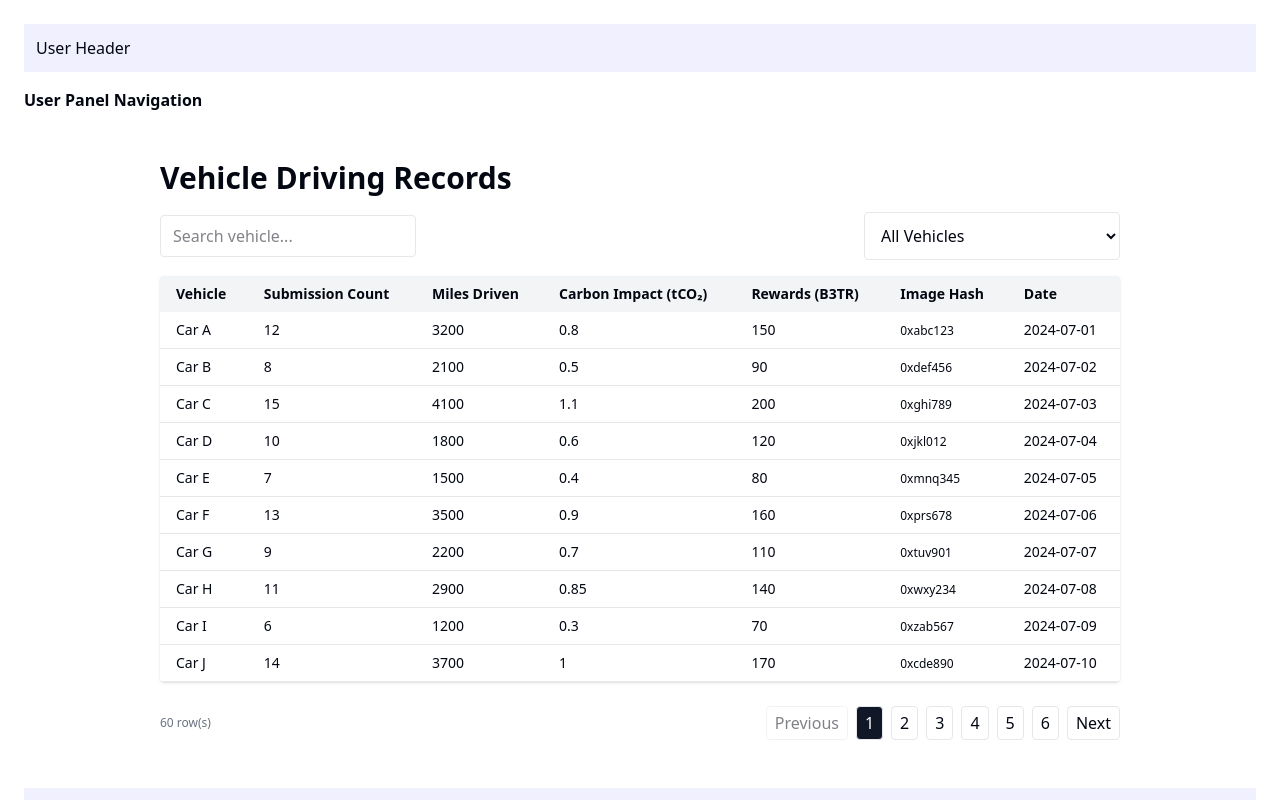
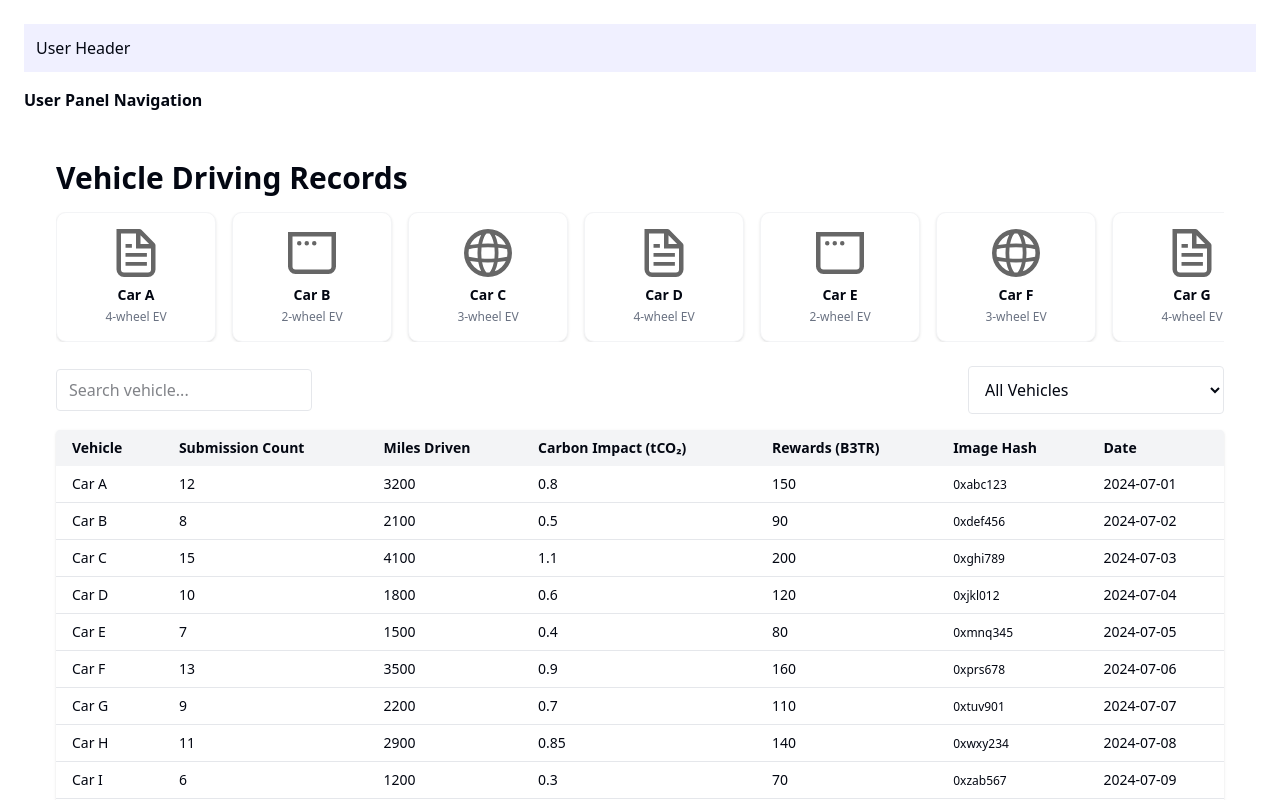
Before and after one commit to DattatrayPatil-Alchemytech/byteme-ai-frontend, a Next.js app: page /history in a window 1280 px wide. Shown: the top 800 px of the page. Built offline with nearby package versions, Linux system fonts and the light colour scheme.

Commit message:
feat: user history page created.

```diff
--- a/app/(user)/history/mockHistory.ts
+++ b/app/(user)/history/mockHistory.ts
@@ -2,6 +2,8 @@ export const mockHistory = [
   {
     id: 1,
     vehicle: "Car A",
+    image: "/file.svg",
+    type: "4-wheel",
     submissionCount: 12,
     milesDriven: 3200,
     carbonImpact: 0.8,
@@ -12,6 +14,8 @@ export const mockHistory = [
   {
     id: 2,
     vehicle: "Car B",
+    image: "/window.svg",
+    type: "2-wheel",
     submissionCount: 8,
     milesDriven: 2100,
     carbonImpact: 0.5,
@@ -22,6 +26,8 @@ export const mockHistory = [
   {
     id: 3,
     vehicle: "Car C",
+    image: "/globe.svg",
+    type: "3-wheel",
     submissionCount: 15,
     milesDriven: 4100,
     carbonImpact: 1.1,
@@ -32,6 +38,8 @@ export const mockHistory = [
   {
     id: 4,
     vehicle: "Car D",
+    image: "/file.svg",
+    type: "4-wheel",
     submissionCount: 10,
     milesDriven: 1800,
     carbonImpact: 0.6,
@@ -42,6 +50,8 @@ export const mockHistory = [
   {
     id: 5,
     vehicle: "Car E",
+    image: "/window.svg",
+    type: "2-wheel",
     submissionCount: 7,
     milesDriven: 1500,
     carbonImpact: 0.4,
@@ -52,6 +62,8 @@ export const mockHistory = [
   {
     id: 6,
     vehicle: "Car F",
+    image: "/globe.svg",
+    type: "3-wheel",
     submissionCount: 13,
     milesDriven: 3500,
     carbonImpact: 0.9,
@@ -62,6 +74,8 @@ export const mockHistory = [
   {
     id: 7,
     vehicle: "Car G",
+    image: "/file.svg",
+    type: "4-wheel",
     submissionCount: 9,
     milesDriven: 2200,
     carbonImpact: 0.7,
@@ -72,6 +86,8 @@ export const mockHistory = [
   {
     id: 8,
     vehicle: "Car H",
+    image: "/window.svg",
+    type: "2-wheel",
     submissionCount: 11,
     milesDriven: 2900,
     carbonImpact: 0.85,
@@ -82,6 +98,8 @@ export const mockHistory = [
   {
     id: 9,
     vehicle: "Car I",
+    image: "/globe.svg",
+    type: "3-wheel",
     submissionCount: 6,
     milesDriven: 1200,
     carbonImpact: 0.3,
@@ -92,6 +110,8 @@ export const mockHistory = [
   {
     id: 10,
     vehicle: "Car J",
+    image: "/file.svg",
+    type: "4-wheel",
     submissionCount: 14,
     milesDriven: 3700,
     carbonImpact: 1.0,
@@ -102,6 +122,8 @@ export const mockHistory = [
   {
     id: 11,
     vehicle: "Car K",
+    image: "/window.svg",
+    type: "2-wheel",
     submissionCount: 5,
     milesDriven: 1000,
     carbonImpact: 0.2,
@@ -112,6 +134,8 @@ export const mockHistory = [
   {
     id: 12,
     vehicle: "Car L",
+    image: "/globe.svg",
+    type: "3-wheel",
     submissionCount: 16,
     milesDriven: 4300,
     carbonImpact: 1.2,
@@ -122,6 +146,8 @@ export const mockHistory = [
   {
     id: 13,
     vehicle: "Car M",
+    image: "/file.svg",
+    type: "4-wheel",
     submissionCount: 8,
     milesDriven: 2000,
     carbonImpact: 0.5,
@@ -132,6 +158,8 @@ export const mockHistory = [
   {
     id: 14,
     vehicle: "Car N",
+    image: "/window.svg",
+    type: "2-wheel",
     submissionCount: 12,
     milesDriven: 3200,
     carbonImpact: 0.8,
@@ -142,6 +170,8 @@ export const mockHistory = [
   {
     id: 15,
     vehicle: "Car O",
+    image: "/globe.svg",
+    type: "3-wheel",
     submissionCount: 10,
     milesDriven: 1800,
     carbonImpact: 0.6,
@@ -152,6 +182,8 @@ export const mockHistory = [
   {
     id: 16,
     vehicle: "Car P",
+    image: "/file.svg",
+    type: "4-wheel",
     submissionCount: 7,
     milesDriven: 1500,
     carbonImpact: 0.4,
@@ -162,6 +194,8 @@ export const mockHistory = [
   {
     id: 17,
     vehicle: "Car Q",
+    image: "/window.svg",
+    type: "2-wheel",
     submissionCount: 13,
     milesDriven: 3500,
     carbonImpact: 0.9,
@@ -172,6 +206,8 @@ export const mockHistory = [
   {
     id: 18,
     vehicle: "Car R",
+    image: "/globe.svg",
+    type: "3-wheel",
     submissionCount: 9,
     milesDriven: 2200,
     carbonImpact: 0.7,
@@ -182,6 +218,8 @@ export const mockHistory = [
   {
     id: 19,
     vehicle: "Car S",
+    image: "/file.svg",
+    type: "4-wheel",
     submissionCount: 11,
     milesDriven: 2900,
     carbonImpact: 0.85,
@@ -192,6 +230,8 @@ export const mockHistory = [
   {
     id: 20,
     vehicle: "Car T",
+    image: "/window.svg",
+    type: "2-wheel",
     submissionCount: 6,
     milesDriven: 1200,
     carbonImpact: 0.3,
@@ -202,6 +242,8 @@ export const mockHistory = [
   {
     id: 21,
     vehicle: "Car U",
+    image: "/globe.svg",
+    type: "3-wheel",
     submissionCount: 8,
     milesDriven: 2100,
     carbonImpact: 0.5,
@@ -212,6 +254,8 @@ export const mockHistory = [
   {
     id: 22,
     vehicle: "Car V",
+    image: "/file.svg",
+    type: "4-wheel",
     submissionCount: 12,
     milesDriven: 3200,
     carbonImpact: 0.8,
@@ -222,6 +266,8 @@ export const mockHistory = [
   {
     id: 23,
     vehicle: "Car W",
+    image: "/window.svg",
+    type: "2-wheel",
     submissionCount: 15,
     milesDriven: 4100,
     carbonImpact: 1.1,
@@ -232,6 +278,8 @@ export const mockHistory = [
   {
     id: 24,
     vehicle: "Car X",
+    image: "/globe.svg",
+    type: "3-wheel",
     submissionCount: 10,
     milesDriven: 1800,
     carbonImpact: 0.6,
@@ -242,6 +290,8 @@ export const mockHistory = [
   {
     id: 25,
     vehicle: "Car Y",
+    image: "/file.svg",
+    type: "4-wheel",
     submissionCount: 7,
     milesDriven: 1500,
     carbonImpact: 0.4,
@@ -252,6 +302,8 @@ export const mockHistory = [
   {
     id: 26,
     vehicle: "Car Z",
+    image: "/window.svg",
+    type: "2-wheel",
     submissionCount: 13,
     milesDriven: 3500,
     carbonImpact: 0.9,
@@ -262,6 +314,8 @@ export const mockHistory = [
   {
     id: 27,
     vehicle: "Car AA",
+    image: "/globe.svg",
+    type: "3-wheel",
     submissionCount: 8,
     milesDriven: 2000,
     carbonImpact: 0.5,
@@ -272,6 +326,8 @@ export const mockHistory = [
   {
     id: 28,
     vehicle: "Car BB",
+    image: "/file.svg",
+    type: "4-wheel",
     submissionCount: 12,
     milesDriven: 3200,
     carbonImpact: 0.8,
@@ -282,6 +338,8 @@ export const mockHistory = [
   {
     id: 29,
     vehicle: "Car CC",
+    image: "/window.svg",
+    type: "2-wheel",
     submissionCount: 15,
     milesDriven: 4100,
     carbonImpact: 1.1,
@@ -292,6 +350,8 @@ export const mockHistory = [
   {
     id: 30,
     vehicle: "Car DD",
+    image: "/globe.svg",
+    type: "3-wheel",
     submissionCount: 10,
     milesDriven: 1800,
     carbonImpact: 0.6,
@@ -302,6 +362,8 @@ export const mockHistory = [
   {
     id: 31,
     vehicle: "Car EE",
+    image: "/file.svg",
+    type: "4-wheel",
     submissionCount: 7,
     milesDriven: 1500,
     carbonImpact: 0.4,
@@ -312,6 +374,8 @@ export const mockHistory = [
   {
     id: 32,
     vehicle: "Car FF",
+    image: "/window.svg",
+    type: "2-wheel",
     submissionCount: 13,
     milesDriven: 3500,
     carbonImpact: 0.9,
@@ -322,6 +386,8 @@ export const mockHistory = [
   {
     id: 33,
     vehicle: "Car GG",
+    image: "/globe.svg",
+    type: "3-wheel",
     submissionCount: 9,
     milesDriven: 2200,
     carbonImpact: 0.7,
@@ -332,6 +398,8 @@ export const mockHistory = [
   {
     id: 34,
     vehicle: "Car HH",
+    image: "/file.svg",
+    type: "4-wheel",
     submissionCount: 11,
     milesDriven: 2900,
     carbonImpact: 0.85,
@@ -342,6 +410,8 @@ export const mockHistory = [
   {
     id: 35,
     vehicle: "Car II",
+    image: "/window.svg",
+    type: "2-wheel",
     submissionCount: 6,
     milesDriven: 1200,
     carbonImpact: 0.3,
@@ -352,6 +422,8 @@ export const mockHistory = [
   {
     id: 36,
     vehicle: "Car JJ",
+    image: "/globe.svg",
+    type: "3-wheel",
     submissionCount: 14,
     milesDriven: 3700,
     carbonImpact: 1.0,
@@ -362,6 +434,8 @@ export const mockHistory = [
   {
     id: 37,
     vehicle: "Car KK",
+    image: "/file.svg",
+    type: "4-wheel",
     submissionCount: 5,
     milesDriven: 1000,
     carbonImpact: 0.2,
@@ -372,6 +446,8 @@ export const mockHistory = [
   {
     id: 38,
     vehicle: "Car LL",
+    image: "/window.svg",
+    type: "2-wheel",
     submissionCount: 16,
     milesDriven: 4300,
     carbonImpact: 1.2,
@@ -382,6 +458,8 @@ export const mockHistory = [
   {
     id: 39,
     vehicle: "Car MM",
+    image: "/globe.svg",
+    type: "3-wheel",
     submissionCount: 8,
     milesDriven: 2000,
     carbonImpact: 0.5,
@@ -392,6 +470,8 @@ export const mockHistory = [
   {
     id: 40,
     vehicle: "Car NN",
+    image: "/file.svg",
+    type: "4-wheel",
     submissionCount: 12,
     milesDriven: 3200,
     carbonImpact: 0.8,
@@ -402,6 +482,8 @@ export const mockHistory = [
   {
     id: 41,
     vehicle: "Car OO",
+    image: "/window.svg",
+    type: "2-wheel",
     submissionCount: 10,
     milesDriven: 1800,
     carbonImpact: 0.6,
@@ -412,6 +494,8 @@ export const mockHistory = [
   {
     id: 42,
     vehicle: "Car PP",
+    image: "/globe.svg",
+    type: "3-wheel",
     submissionCount: 7,
     milesDriven: 1500,
     carbonImpact: 0.4,
@@ -422,6 +506,8 @@ export const mockHistory = [
   {
     id: 43,
     vehicle: "Car QQ",
+    image: "/file.svg",
+    type: "4-wheel",
     submissionCount: 13,
     milesDriven: 3500,
     carbonImpact: 0.9,
@@ -432,6 +518,8 @@ export const mockHistory = [
   {
     id: 44,
     vehicle: "Car RR",
+    image: "/window.svg",
+    type: "2-wheel",
     submissionCount: 9,
     milesDriven: 2200,
     carbonImpact: 0.7,
@@ -442,6 +530,8 @@ export const mockHistory = [
   {
     id: 45,
     vehicle: "Car SS",
+    image: "/globe.svg",
+    type: "3-wheel",
     submissionCount: 11,
     milesDriven: 2900,
     carbonImpact: 0.85,
@@ -452,6 +542,8 @@ export const mockHistory = [
   {
     id: 46,
     vehicle: "Car TT",
+    image: "/file.svg",
+    type: "4-wheel",
     submissionCount: 6,
     milesDriven: 1200,
     carbonImpact: 0.3,
@@ -462,6 +554,8 @@ export const mockHistory = [
   {
     id: 47,
     vehicle: "Car UU",
+    image: "/window.svg",
+    type: "2-wheel",
     submissionCount: 14,
     milesDriven: 3700,
     carbonImpact: 1.0,
@@ -472,6 +566,8 @@ export const mockHistory = [
   {
     id: 48,
     vehicle: "Car VV",
+    image: "/globe.svg",
+    type: "3-wheel",
     submissionCount: 5,
     milesDriven: 1000,
     carbonImpact: 0.2,
@@ -482,6 +578,8 @@ export const mockHistory = [
   {
     id: 49,
     vehicle: "Car WW",
+    image: "/file.svg",
+    type: "4-wheel",
     submissionCount: 16,
     milesDriven: 4300,
     carbonImpact: 1.2,
@@ -492,6 +590,8 @@ export const mockHistory = [
   {
     id: 50,
     vehicle: "Car XX",
+    image: "/window.svg",
+    type: "2-wheel",
     submissionCount: 8,
     milesDriven: 2000,
     carbonImpact: 0.5,
@@ -502,6 +602,8 @@ export const mockHistory = [
   {
     id: 51,
     vehicle: "Car YY",
+    image: "/globe.svg",
+    type: "3-wheel",
     submissionCount: 12,
     milesDriven: 3200,
     carbonImpact: 0.8,
@@ -512,6 +614,8 @@ export const mockHistory = [
   {
     id: 52,
     vehicle: "Car ZZ",
+    image: "/file.svg",
+    type: "4-wheel",
     submissionCount: 10,
     milesDriven: 1800,
     carbonImpact: 0.6,
@@ -522,6 +626,8 @@ export const mockHistory = [
   {
     id: 53,
     vehicle: "Car AAA",
+    image: "/window.svg",
+    type: "2-wheel",
     submissionCount: 7,
     milesDriven: 1500,
     carbonImpact: 0.4,
@@ -532,6 +638,8 @@ export const mockHistory = [
   {
     id: 54,
     vehicle: "Car BBB",
+    image: "/globe.svg",
+    type: "3-wheel",
     submissionCount: 13,
     milesDriven: 3500,
     carbonImpact: 0.9,
@@ -542,6 +650,8 @@ export const mockHistory = [
   {
     id: 55,
     vehicle: "Car CCC",
+    image: "/file.svg",
+    type: "4-wheel",
     submissionCount: 9,
     milesDriven: 2200,
     carbonImpact: 0.7,
@@ -552,6 +662,8 @@ export const mockHistory = [
   {
     id: 56,
     vehicle: "Car DDD",
+    image: "/window.svg",
+    type: "2-wheel",
     submissionCount: 11,
     milesDriven: 2900,
     carbonImpact: 0.85,
@@ -562,6 +674,8 @@ export const mockHistory = [
   {
     id: 57,
     vehicle: "Car EEE",
+    image: "/globe.svg",
+    type: "3-wheel",
     submissionCount: 6,
     milesDriven: 1200,
     carbonImpact: 0.3,
@@ -572,6 +686,8 @@ export const mockHistory = [
   {
     id: 58,
     vehicle: "Car FFF",
+    image: "/file.svg",
+    type: "4-wheel",
     submissionCount: 14,
     milesDriven: 3700,
     carbonImpact: 1.0,
@@ -582,6 +698,8 @@ export const mockHistory = [
   {
     id: 59,
     vehicle: "Car GGG",
+    image: "/window.svg",
+    type: "2-wheel",
     submissionCount: 5,
     milesDriven: 1000,
     carbonImpact: 0.2,
@@ -592,6 +710,8 @@ export const mockHistory = [
   {
     id: 60,
     vehicle: "Car AX",
+    image: "/globe.svg",
+    type: "3-wheel",
     submissionCount: 11,
     milesDriven: 2900,
     carbonImpact: 0.85,
--- a/app/(user)/history/page.tsx
+++ b/app/(user)/history/page.tsx
@@ -61,10 +61,31 @@ const VehicleHistoryPage = () => {
   });
 
   return (
-    <main className="p-8 max-w-5xl mx-auto">
+    <main className="p-8">
       <h1 className="text-3xl font-extrabold mb-4 flex items-center gap-2 animate-fade-in">
         Vehicle Driving Records
       </h1>
+      {/* Vehicle Cards Section */}
+      <div className="w-full mb-6 overflow-x-auto">
+        <div className="flex gap-4 min-w-[600px] sm:min-w-0">
+          {mockHistory.slice(0, 20).map(vehicle => (
+            <div
+              key={vehicle.id}
+              className="flex-shrink-0 bg-white rounded-lg shadow p-4 flex flex-col items-center min-w-[140px] max-w-[160px] w-full border border-gray-100"
+            >
+              <img
+                src={vehicle.image}
+                alt={vehicle.vehicle}
+                className="w-12 h-12 object-contain mb-2"
+                loading="lazy"
+              />
+              <div className="font-semibold text-center text-sm truncate w-full">{vehicle.vehicle}</div>
+              <div className="text-xs text-gray-500 mt-1 text-center">{vehicle.type} EV</div>
+            </div>
+          ))}
+        </div>
+      </div>
+      {/* End Vehicle Cards Section */}
       <div className="flex flex-col sm:flex-row sm:items-center justify-between gap-4 mb-4">
         <input
           type="text"
```
